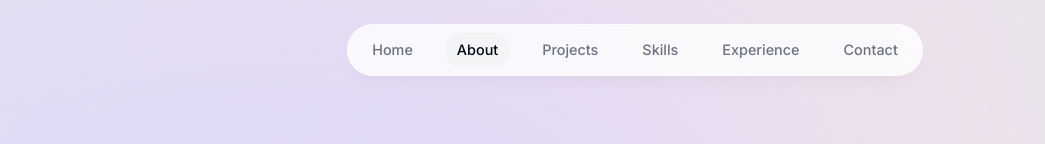
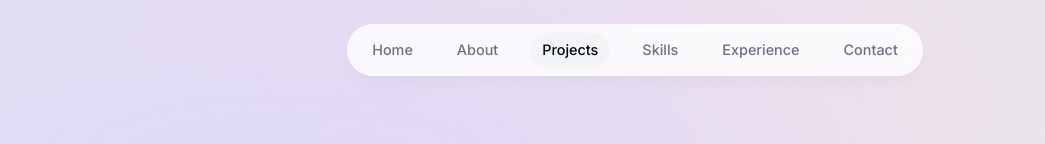
Before and after one commit to IkaMastera/iraklas-portfolio-next.js, a Next.js app: page / in a window 1280 px wide. Shown: the top 144 px of the page, without its empty margins (5-1050 px from the left). Built offline with nearby package versions, Linux system fonts and the light colour scheme.

Commit message:
added: actionSection function
To home and projects sections to also added some threshold limiter for the bar to scroll on specific content view

```diff
--- a/components/about.tsx
+++ b/components/about.tsx
@@ -7,14 +7,16 @@
 import { useActiveSectionContext } from "@/context/active-section-context";
 
 export default function About() {
-  const {ref, inView} = useInView();
-  const { setActiveSection } = useActiveSectionContext();
+  const {ref, inView} = useInView({
+    threshold: 0.75
+  });
+  const { setActiveSection, timeOfLastClick } = useActiveSectionContext();
 
   useEffect(() => {
-    if (inView) {
+    if (inView && Date.now() - timeOfLastClick > 1000) {
        setActiveSection("About");
     }
-  }, [inView, setActiveSection]);
+  }, [inView, setActiveSection, timeOfLastClick]);
 
 
 
--- a/components/header.tsx
+++ b/components/header.tsx
@@ -9,8 +9,7 @@
 
 
 export default function Header() {
-  const { activeSection, setActiveSection } = useActiveSectionContext();
-
+  const { activeSection, setActiveSection, setTimeOfLastClick } = useActiveSectionContext();
 
   return (
     <header className='z-[999] relative'>
@@ -39,7 +38,10 @@
                     "text-gray-950": activeSection === link.name
                   })}
                   href={link.hash}
-                  onClick={() => setActiveSection(link.name)}
+                  onClick={() => {
+                    setActiveSection(link.name)
+                    setTimeOfLastClick(Date.now())
+                  }}
                   >
                   {link.name}
 
--- a/components/intro.tsx
+++ b/components/intro.tsx
@@ -1,16 +1,29 @@
 "use client"
 
 import Image from 'next/image'
-import React from 'react'
+import React, { useEffect } from 'react'
 import { motion } from 'framer-motion'
 import Link from 'next/link'
 import { BsArrowRight, BsLinkedin } from "react-icons/bs"
 import { HiDownload} from "react-icons/hi"
 import { FaGithubSquare } from 'react-icons/fa'
+import { useInView } from "react-intersection-observer";
+import { useActiveSectionContext } from "@/context/active-section-context";
 
 export default function Intro() {
+  const {ref, inView} = useInView({
+    threshold: 0.5,
+  });
+  const { setActiveSection } = useActiveSectionContext();
+
+  useEffect(() => {
+    if (inView) {
+       setActiveSection("Home");
+    }
+  }, [inView, setActiveSection]);
+
   return (
-    <section id='home' className='mb-2 max-w-[50rem] text-center sm:mb-0 scroll-mt-48'>
+    <section ref={ref} id='home' className='mb-2 max-w-[50rem] text-center sm:mb-0 scroll-mt-48'>
       <div className='flex items-center justify-center'>
         <div className='relative'>
             <motion.div
--- a/components/projects.tsx
+++ b/components/projects.tsx
@@ -1,11 +1,26 @@
-import React from 'react'
+"use client";
+
+import React, { useEffect } from 'react'
 import SectionHeading from './section-heading'
 import { projectsData } from '@/library/data'
 import Project from './project';
+import { useInView } from "react-intersection-observer";
+import { useActiveSectionContext } from "@/context/active-section-context";
 
 export default function Projects() {
+  const {ref, inView} = useInView({
+    threshold: 0.5,
+  });
+  const { setActiveSection } = useActiveSectionContext();
+
+  useEffect(() => {
+    if (inView) {
+       setActiveSection("Projects");
+    }
+  }, [inView, setActiveSection]);
+
   return (
-    <section id='projects' className='scroll-mt-28'>
+    <section id='projects' className='scroll-mt-28' ref={ref}>
         <SectionHeading>My Projects</SectionHeading>
         <div>
             {
--- a/context/active-section-context.tsx
+++ b/context/active-section-context.tsx
@@ -11,15 +11,25 @@
 
 type ActiveSectionContextType = {
   activeSection: SectionName;
-  setActiveSection: React.Dispatch<React.SetStateAction<SectionName>>
+  setActiveSection: React.Dispatch<React.SetStateAction<SectionName>>;
+  timeOfLastClick: number;
+  setTimeOfLastClick: React.Dispatch<React.SetStateAction<number>>;
 }
 
 export const ActiveSectionContext = createContext<ActiveSectionContextType | null>(null);
 
 export default function ActiveSectionContextProvider({ children, }: ActiveSectionContextProviderProps ) {
   const [activeSection, setActiveSection] = useState<SectionName>('Home');
+  const [timeOfLastClick, setTimeOfLastClick] = useState(0); //we need to keep track of this to disable the observer temporarily when user lick on a link
 
-  return <ActiveSectionContext.Provider value = {{ activeSection, setActiveSection }}>{ children }</ActiveSectionContext.Provider>;
+  return <ActiveSectionContext.Provider value = {{
+     activeSection,
+     setActiveSection,
+     timeOfLastClick,
+     setTimeOfLastClick
+    }}
+    >
+      { children }</ActiveSectionContext.Provider>;
 }
 
 export function useActiveSectionContext() {
```
